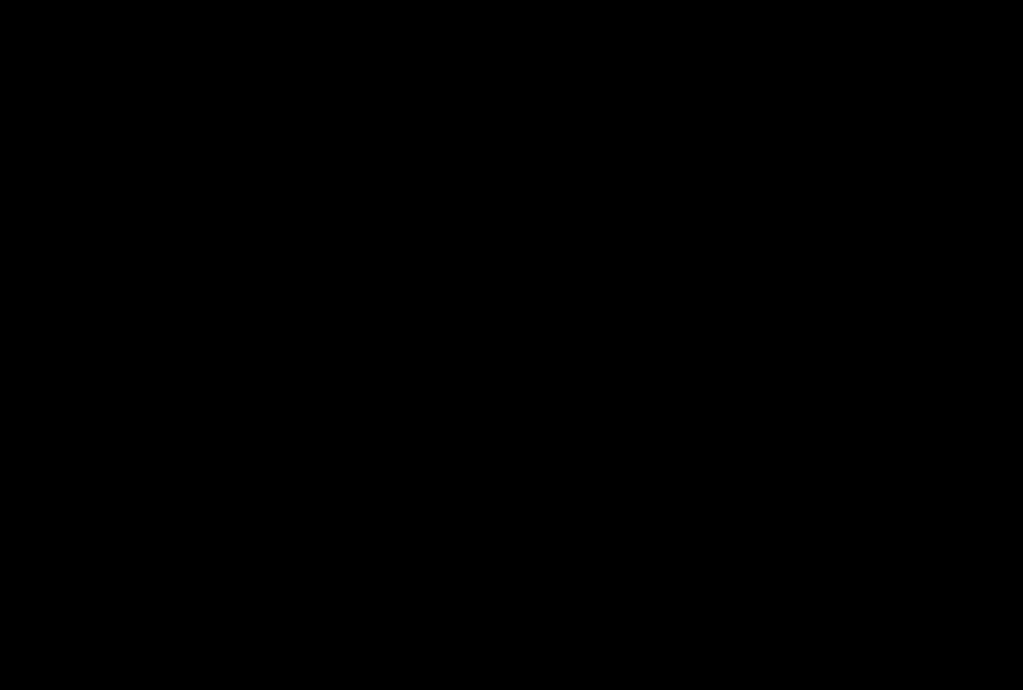
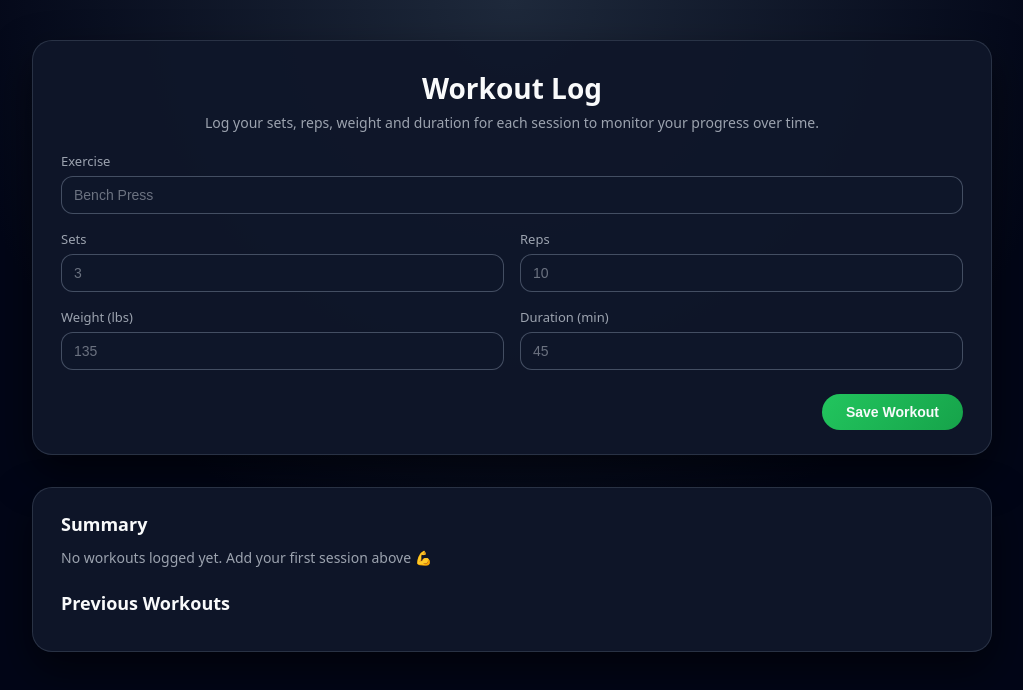
Before and after one commit to arakkalshar/Gym-Application, a React (Vite) app: page /workout-log in a window 1280 px wide. Before the commit this address had no page. Shown: the top 690 px of the page, without its empty margins (128-1151 px from the left). Built offline with nearby package versions, Linux system fonts and the light colour scheme.

Commit message:
completed the pbi-3 workoutlog

```diff
--- a/src/App.css
+++ b/src/App.css
@@ -1,8 +1,205 @@
-html {
-  color-scheme: light dark;
-  font-family: system-ui;
+/* page background */
+.workout-page {
+  min-height: 100vh;
+  padding: 40px 16px;
+  background: radial-gradient(circle at top, #1e293b, #020617 55%);
   display: flex;
+  flex-direction: column;
+  gap: 24px;
   align-items: center;
-  justify-content: center;
-  height: 100%;
+  font-family: system-ui, -apple-system, BlinkMacSystemFont, "Segoe UI", sans-serif;
 }
+
+/* cards */
+.workout-card {
+  width: 100%;
+  max-width: 960px;
+  background: rgba(15, 23, 42, 0.95);
+  border-radius: 20px;
+  padding: 24px 28px;
+  box-shadow: 0 18px 40px rgba(0, 0, 0, 0.55);
+  border: 1px solid rgba(148, 163, 184, 0.2);
+  color: #e5e7eb;
+}
+
+.workout-list-card {
+  margin-top: 8px;
+}
+
+/* headings */
+.workout-title {
+  text-align: center;
+  font-size: 28px;
+  font-weight: 700;
+  color: #f9fafb;
+  margin: 4px 0 6px;
+}
+
+.workout-subtitle {
+  text-align: center;
+  font-size: 14px;
+  color: #9ca3af;
+  margin-bottom: 20px;
+}
+
+.section-title {
+  font-size: 18px;
+  font-weight: 600;
+  color: #f9fafb;
+  margin-bottom: 12px;
+}
+
+/* form */
+.workout-form {
+  display: flex;
+  flex-direction: column;
+  gap: 16px;
+  margin-top: 8px;
+}
+
+.field {
+  display: flex;
+  flex-direction: column;
+  gap: 6px;
+}
+
+.field-row {
+  display: grid;
+  grid-template-columns: 1fr 1fr;
+  gap: 16px;
+}
+
+label {
+  font-size: 13px;
+  color: #9ca3af;
+}
+
+input {
+  border-radius: 12px;
+  border: 1px solid rgba(148, 163, 184, 0.4);
+  padding: 10px 12px;
+  background: rgba(15, 23, 42, 0.9);
+  color: #f9fafb;
+  outline: none;
+  font-size: 14px;
+}
+
+input::placeholder {
+  color: #6b7280;
+}
+
+input:focus {
+  border-color: #22c55e;
+  box-shadow: 0 0 0 1px rgba(34, 197, 94, 0.5);
+}
+
+/* button */
+.primary-btn {
+  margin-top: 8px;
+  align-self: flex-end;
+  padding: 10px 24px;
+  border-radius: 999px;
+  border: none;
+  background: linear-gradient(130deg, #22c55e, #16a34a);
+  color: #f9fafb;
+  font-weight: 600;
+  font-size: 14px;
+  cursor: pointer;
+  transition: transform 0.12s ease, box-shadow 0.12s ease;
+}
+
+.primary-btn:hover {
+  transform: translateY(-1px);
+  box-shadow: 0 8px 20px rgba(22, 163, 74, 0.4);
+}
+
+/* summary */
+.summary-row {
+  display: flex;
+  flex-wrap: wrap;
+  gap: 16px;
+  padding: 10px 14px;
+  border-radius: 14px;
+  background: rgba(15, 23, 42, 0.85);
+  border: 1px dashed rgba(148, 163, 184, 0.6);
+  font-size: 13px;
+}
+
+.summary-label {
+  color: #9ca3af;
+  margin-right: 6px;
+}
+
+.summary-value {
+  color: #f9fafb;
+  font-weight: 600;
+}
+
+/* list */
+.workout-list {
+  list-style: none;
+  padding: 0;
+  margin: 0;
+  margin-top: 8px;
+  display: flex;
+  flex-direction: column;
+  gap: 10px;
+}
+
+.workout-item {
+  padding: 10px 14px;
+  border-radius: 14px;
+  background: linear-gradient(
+    135deg,
+    rgba(15, 23, 42, 0.95),
+    rgba(15, 23, 42, 0.7)
+  );
+  border: 1px solid rgba(51, 65, 85, 0.9);
+}
+
+.workout-item-header {
+  display: flex;
+  justify-content: space-between;
+  align-items: center;
+  margin-bottom: 4px;
+}
+
+.workout-exercise {
+  font-weight: 600;
+  text-transform: lowercase;
+  letter-spacing: 0.02em;
+}
+
+.workout-date {
+  font-size: 12px;
+  color: #9ca3af;
+}
+
+.workout-details {
+  display: flex;
+  flex-wrap: wrap;
+  gap: 12px;
+  font-size: 13px;
+  color: #d1d5db;
+}
+
+.empty-state {
+  font-size: 14px;
+  color: #9ca3af;
+}
+
+/* responsive */
+@media (max-width: 640px) {
+  .workout-card {
+    padding: 18px 16px;
+  }
+
+  .field-row {
+    grid-template-columns: 1fr;
+  }
+
+  .primary-btn {
+    width: 100%;
+    justify-content: center;
+  }
+}
--- a/src/App.jsx
+++ b/src/App.jsx
@@ -15,6 +15,7 @@
         <Route path="/" element={<LoginPage />} />
         <Route path="/home" element={<OwnerHome />} />
         <Route path="/progress" element={<ProgressDashboard />} />
+        <Route path="/workout-log" element={<WorkoutLog />} />
       </Routes>
     </Router>
   );
--- a/src/pages/workout_log.jsx
+++ b/src/pages/workout_log.jsx
@@ -1,67 +1,18 @@
-import React, { useState, useEffect } from "react";
+import React, { useState } from "react";
+import "../App.css"; // or another css file where you’ll paste the styles below
 
-const CURRENT_USER_ID = "member1"; // pretend this is the logged-in user
-
-function WorkoutLog() {
+const WorkoutLog = () => {
+  // --- form state ---
   const [exercise, setExercise] = useState("");
   const [sets, setSets] = useState("");
   const [reps, setReps] = useState("");
   const [weight, setWeight] = useState("");
   const [duration, setDuration] = useState("");
+
+  // --- list of logged workouts (in memory for now; later you can connect SQL) ---
   const [workouts, setWorkouts] = useState([]);
 
-  // 1) LOAD from localStorage when the component first shows
-  useEffect(() => {
-    const saved = localStorage.getItem("workouts");
-    if (saved) {
-      const parsed = JSON.parse(saved);
-      // keep only workouts for this user
-      const userWorkouts = parsed.filter(
-        (w) => w.userId === CURRENT_USER_ID
-      );
-      setWorkouts(userWorkouts);
-    }
-  }, []);
-
-  // helper: save full list back to localStorage
-  const saveToStorage = (newList) => {
-    // get everything in storage (all users)
-    const saved = localStorage.getItem("workouts");
-    let allWorkouts = [];
-    if (saved) allWorkouts = JSON.parse(saved);
-
-    // remove old entries for this user
-    const others = allWorkouts.filter(
-      (w) => w.userId !== CURRENT_USER_ID
-    );
-
-    // add the updated list for this user
-    const updatedAll = [...others, ...newList];
-    localStorage.setItem("workouts", JSON.stringify(updatedAll));
-  };
-
-  const handleSave = () => {
-    if (!exercise || !sets || !reps) {
-      alert("Please fill in at least exercise, sets, and reps.");
-      return;
-    }
-
-    const newWorkout = {
-      id: Date.now(),
-      userId: CURRENT_USER_ID,
-      date: new Date().toISOString().slice(0, 10), // YYYY-MM-DD
-      exercise,
-      sets: Number(sets),
-      reps: Number(reps),
-      weight: Number(weight),
-      duration: Number(duration),
-    };
-
-    const updatedList = [...workouts, newWorkout];
-    setWorkouts(updatedList);
-    saveToStorage(updatedList); // 2) SAVE to localStorage
-
-    // clear inputs
+  const resetForm = () => {
     setExercise("");
     setSets("");
     setReps("");
@@ -69,74 +20,157 @@
     setDuration("");
   };
 
+  const handleSave = (e) => {
+    e.preventDefault();
+
+    // simple validation – acceptance criteria “correct user enters data”
+    if (!exercise || !sets || !reps) {
+      alert("Please fill in exercise, sets and reps.");
+      return;
+    }
+
+    const newWorkout = {
+      id: Date.now(),
+      exercise,
+      sets: Number(sets),
+      reps: Number(reps),
+      weight: weight ? Number(weight) : null,
+      duration: duration ? Number(duration) : null,
+      date: new Date().toLocaleDateString(),
+    };
+
+    setWorkouts((prev) => [...prev, newWorkout]);
+    resetForm();
+  };
+
+  // --- summary (helps client see progress) ---
+  const totalWorkouts = workouts.length;
+  const totalSets = workouts.reduce((sum, w) => sum + (w.sets || 0), 0);
+  const totalReps = workouts.reduce((sum, w) => sum + (w.sets || 0) * (w.reps || 0), 0);
+
   return (
-    <div style={{ padding: "20px", maxWidth: "500px", margin: "0 auto" }}>
-      <h2>Workout Log</h2>
+    <div className="workout-page">
+      <div className="workout-card">
+        <h1 className="workout-title">Workout Log</h1>
+        <p className="workout-subtitle">
+          Log your sets, reps, weight and duration for each session to monitor your
+          progress over time.
+        </p>
 
-      {/* INPUT FORM */}
-      <div style={{ marginBottom: "20px" }}>
-        <div>
-          <label>Exercise: </label>
+        {/* FORM */}
+        <form className="workout-form" onSubmit={handleSave}>
+          <div className="field">
+            <label>Exercise</label>
             <input
+              type="text"
               value={exercise}
               onChange={(e) => setExercise(e.target.value)}
+              placeholder="Bench Press"
             />
           </div>
 
-        <div>
-          <label>Sets: </label>
+          <div className="field-row">
+            <div className="field">
+              <label>Sets</label>
               <input
                 type="number"
+                min="1"
                 value={sets}
                 onChange={(e) => setSets(e.target.value)}
+                placeholder="3"
               />
             </div>
 
-        <div>
-          <label>Reps: </label>
+            <div className="field">
+              <label>Reps</label>
               <input
                 type="number"
+                min="1"
                 value={reps}
                 onChange={(e) => setReps(e.target.value)}
+                placeholder="10"
+              />
+            </div>
+          </div>
+
+          <div className="field-row">
+            <div className="field">
+              <label>Weight (lbs)</label>
+              <input
+                type="number"
+                min="0"
+                value={weight}
+                onChange={(e) => setWeight(e.target.value)}
+                placeholder="135"
               />
             </div>
 
-        <div>
-          <label>Weight (lbs): </label>
+            <div className="field">
+              <label>Duration (min)</label>
               <input
                 type="number"
-            value={weight}
-            onChange={(e) => setWeight(e.target.value)}
+                min="0"
+                value={duration}
+                onChange={(e) => setDuration(e.target.value)}
+                placeholder="45"
               />
             </div>
-
-        <div>
-          <label>Duration (min): </label>
-          <input
-            type="number"
-            value={duration}
-            onChange={(e) => setDuration(e.target.value)}
-          />
           </div>
 
-        <button onClick={handleSave} style={{ marginTop: "10px" }}>
+          <button type="submit" className="primary-btn">
             Save Workout
           </button>
+        </form>
       </div>
 
-      {/* SUMMARY LIST */}
-      <h3>Previous Workouts</h3>
-      {workouts.length === 0 && <p>No workouts saved yet.</p>}
-      <ul>
+      {/* SUMMARY + LIST */}
+      <div className="workout-card workout-list-card">
+        <h2 className="section-title">Summary</h2>
+        {totalWorkouts === 0 ? (
+          <p className="empty-state">
+            No workouts logged yet. Add your first session above 💪
+          </p>
+        ) : (
+          <div className="summary-row">
+            <div>
+              <span className="summary-label">Total workouts:</span>
+              <span className="summary-value">{totalWorkouts}</span>
+            </div>
+            <div>
+              <span className="summary-label">Total sets:</span>
+              <span className="summary-value">{totalSets}</span>
+            </div>
+            <div>
+              <span className="summary-label">Estimated total reps:</span>
+              <span className="summary-value">{totalReps}</span>
+            </div>
+          </div>
+        )}
+
+        <h2 className="section-title" style={{ marginTop: "24px" }}>
+          Previous Workouts
+        </h2>
+
+        <ul className="workout-list">
           {workouts.map((w) => (
-          <li key={w.id}>
-            {w.date} – {w.exercise}: {w.sets} sets x {w.reps} reps @{" "}
-            {w.weight} lbs, {w.duration} min
+            <li key={w.id} className="workout-item">
+              <div className="workout-item-header">
+                <span className="workout-exercise">{w.exercise}</span>
+                <span className="workout-date">{w.date}</span>
+              </div>
+              <div className="workout-details">
+                <span>
+                  {w.sets} sets × {w.reps} reps
+                </span>
+                {w.weight !== null && <span>{w.weight} lbs</span>}
+                {w.duration !== null && <span>{w.duration} min</span>}
+              </div>
             </li>
           ))}
         </ul>
       </div>
+    </div>
   );
-}
+};
 
 export default WorkoutLog;
```
Lines whose indentation alone changed are shown as unchanged.
